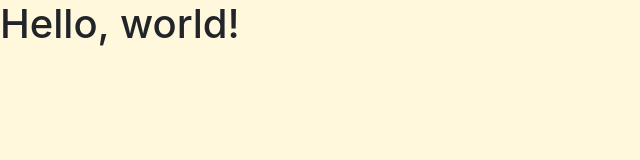
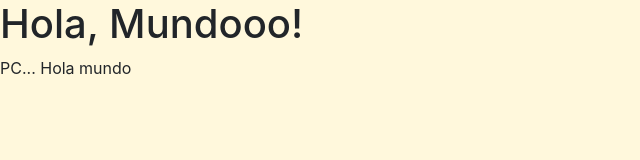
Before and after one commit to notami18/detecteos.github.io, a plain HTML site: page index.html in a window 1280 px wide. Shown: the whole page, without its empty margins (0-640 px from the left). Drawn offline with nearby package versions, Linux system fonts and the light colour scheme.

Commit message:
Avanzamos 😜

```diff
--- a/index.html
+++ b/index.html
@@ -12,7 +12,9 @@
 
 <body>
 
-    <h1>Hello, world!</h1>
+    <h1>Hola, Mundooo!</h1>
+    <!-- <span class="identifier"></span> -->
+    <div class="identifier"></div>
 
     <script src="https://code.jquery.com/jquery-3.3.1.slim.min.js" integrity="sha384-q8i/X+965DzO0rT7abK41JStQIAqVgRVzpbzo5smXKp4YfRvH+8abtTE1Pi6jizo" crossorigin="anonymous"></script>
     <script src="https://cdnjs.cloudflare.com/ajax/libs/popper.js/1.14.7/umd/popper.min.js" integrity="sha384-UO2eT0CpHqdSJQ6hJty5KVphtPhzWj9WO1clHTMGa3JDZwrnQq4sF86dIHNDz0W1" crossorigin="anonymous"></script>
--- a/js/script.js
+++ b/js/script.js
@@ -1,6 +1,5 @@
 function getMobileOperatingSystem() {
     var userAgent = navigator.userAgent || navigator.vendor || window.opera;
-    var hola = "Pc...";
     // Windows Phone must come first because its UA also contains "Android"
     if (/windows phone/i.test(userAgent)) {
         hola = "Windows Phone";
@@ -8,7 +7,7 @@ function getMobileOperatingSystem() {
     }
 
     if (/android/i.test(userAgent)) {
-        hola = "Android";
+        $(".identifier").html('<a hre="https://play.google.com/store/apps/details?id=bpt.com.coopebombas">Coopebombas.</a>');
         return "Android";
     }
 
@@ -18,7 +17,7 @@ function getMobileOperatingSystem() {
         return "iOS";
     }
 
-    alert(hola);
+    $(".identifier").html('PC... Hola mundo');
 
     return "unknown";
 }
```
